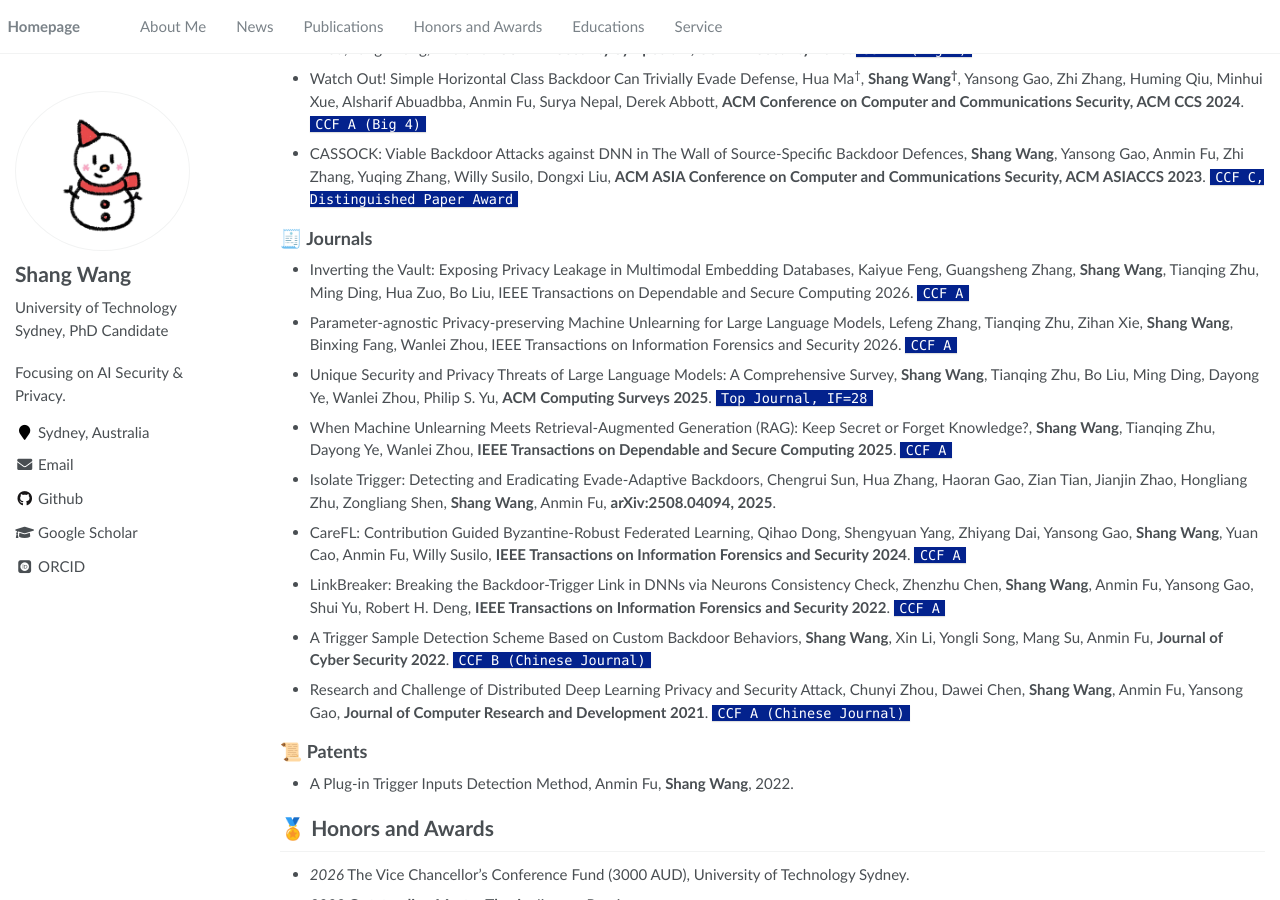
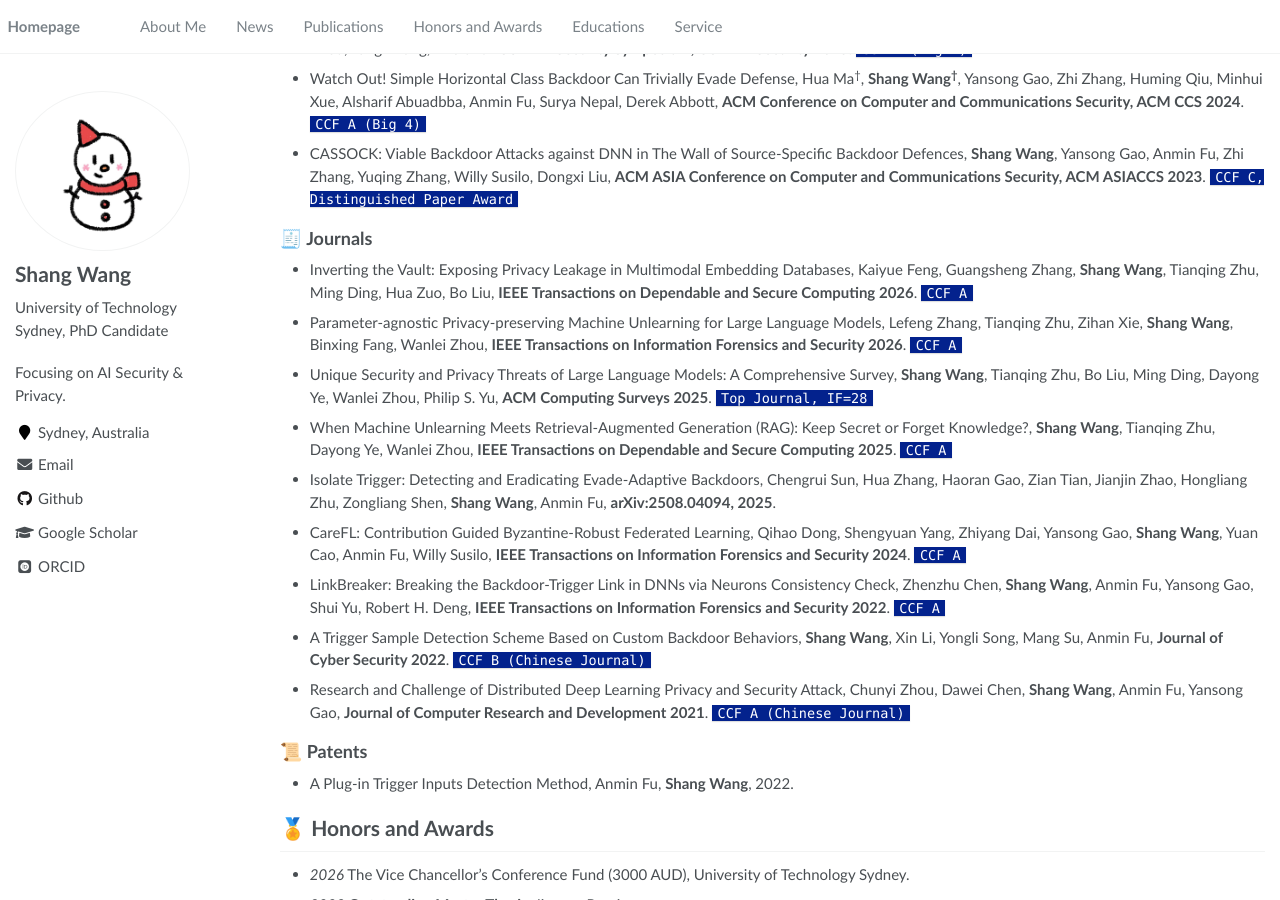
Before and after one commit to shihe98/shihe98.github.io, a Jekyll site: the page built from _pages/about.md, in a window 1280 px wide and 900 px high, scrolled down 2636 px. Built offline with Jekyll 4.4.1, drawn with Linux system fonts in a browser that asks for light colours; some web fonts are replaced; comment, search, counter and statistics services are not loaded.

```diff
--- a/_pages/about.md
+++ b/_pages/about.md
@@ -125,8 +125,8 @@ CASSOCK: Viable Backdoor Attacks against DNN in The Wall of Source-Specific Back
 
 ## 🧾 Journals
 
-- Inverting the Vault: Exposing Privacy Leakage in Multimodal Embedding Databases, Kaiyue Feng, Guangsheng Zhang, **Shang Wang**, Tianqing Zhu, Ming Ding, Hua Zuo, Bo Liu, IEEE Transactions on Dependable and Secure Computing 2026. `CCF A`
-- Parameter-agnostic Privacy-preserving Machine Unlearning for Large Language Models, Lefeng Zhang, Tianqing Zhu, Zihan Xie, **Shang Wang**, Binxing Fang, Wanlei Zhou, IEEE Transactions on Information Forensics and Security 2026. `CCF A`
+- Inverting the Vault: Exposing Privacy Leakage in Multimodal Embedding Databases, Kaiyue Feng, Guangsheng Zhang, **Shang Wang**, Tianqing Zhu, Ming Ding, Hua Zuo, Bo Liu, **IEEE Transactions on Dependable and Secure Computing 2026**. `CCF A`
+- Parameter-agnostic Privacy-preserving Machine Unlearning for Large Language Models, Lefeng Zhang, Tianqing Zhu, Zihan Xie, **Shang Wang**, Binxing Fang, Wanlei Zhou, **IEEE Transactions on Information Forensics and Security 2026**. `CCF A`
 - Unique Security and Privacy Threats of Large Language Models: A Comprehensive Survey, **Shang Wang**, Tianqing Zhu, Bo Liu, Ming Ding, Dayong Ye, Wanlei Zhou, Philip S. Yu, **ACM Computing Surveys 2025**. `Top Journal, IF=28`
 - When Machine Unlearning Meets Retrieval-Augmented Generation (RAG): Keep Secret or Forget Knowledge?, **Shang Wang**, Tianqing Zhu, Dayong Ye, Wanlei Zhou, **IEEE Transactions on Dependable and Secure Computing 2025**. `CCF A`
 - Isolate Trigger: Detecting and Eradicating Evade-Adaptive Backdoors, Chengrui Sun, Hua Zhang, Haoran Gao, Zian Tian, Jianjin Zhao, Hongliang Zhu, Zongliang Shen, **Shang Wang**, Anmin Fu, **arXiv:2508.04094, 2025**.
```
